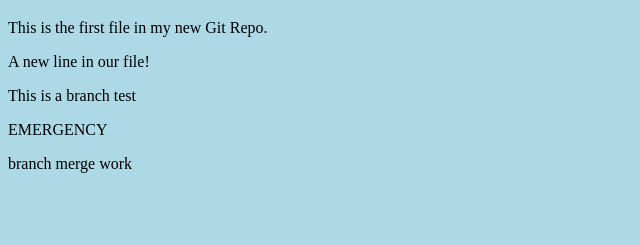
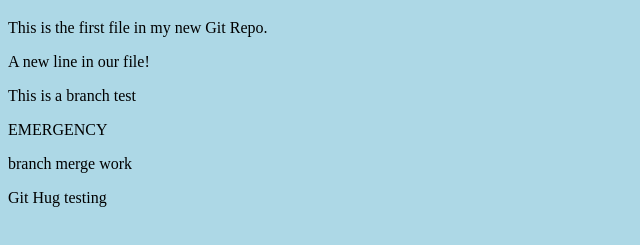
Before and after one commit to brigitandersonDNR/w3schools-test.bithub.io, a plain HTML site: page index.html in a window 1280 px wide. Shown: the part 61-306 px from the top of the page, without its empty margins (0-640 px from the left). Drawn offline with Linux system fonts and the light colour scheme.

Commit message:
Updated master for gitHubtesting

```diff
--- a/index.html
+++ b/index.html
@@ -12,6 +12,7 @@
 <p>This is a branch test</p>
 <p> EMERGENCY </p>
 <p> branch merge work </p>
+<p>Git Hug testing</p>
 
 
 </body>
```
